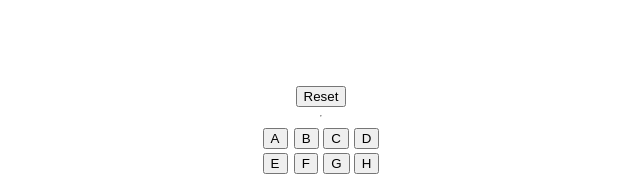
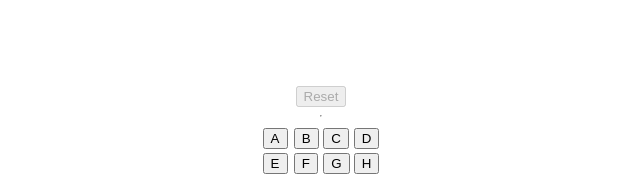
Before and after one commit to rodolfomayora/lettes-game, a React (Create React App) app: page / in a window 1280 px wide. Shown: the part 234-410 px from the top of the page, without its empty margins (319-959 px from the left). Built offline with nearby package versions, Linux system fonts and the light colour scheme.

Commit message:
feat: complete reset button behabior

```diff
--- a/src/components/Board/index.tsx
+++ b/src/components/Board/index.tsx
@@ -21,6 +21,8 @@ function Board() {
 
   const [selectedLetters, setSelectedLetters] = useState<Array<string>>([]);
 
+  const isEmpty: boolean = !selectedLetters.length;
+
   const resetLelectedLetters = () => setSelectedLetters([]);
 
   const handleTile = (currentLetter: string) => ():void => {
@@ -29,7 +31,11 @@ function Board() {
 
   return (
     <>
-      <button onClick={resetLelectedLetters}>Reset</button>
+      <button
+        disabled={isEmpty}
+        onClick={resetLelectedLetters}>
+        Reset
+      </button>
 
       <hr />
 
```
